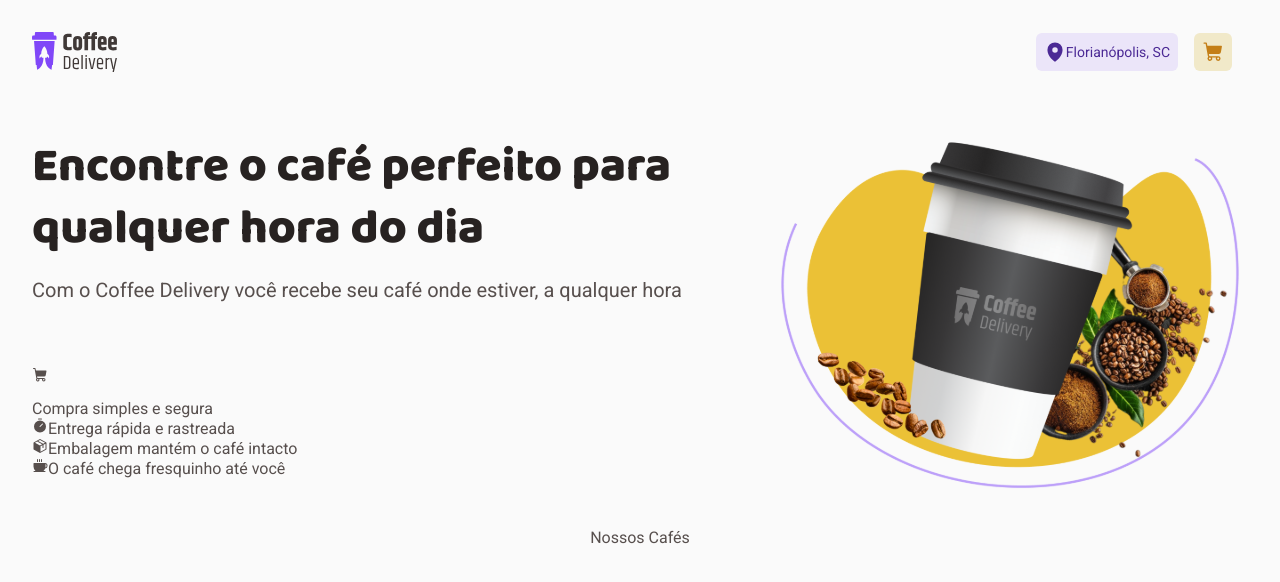
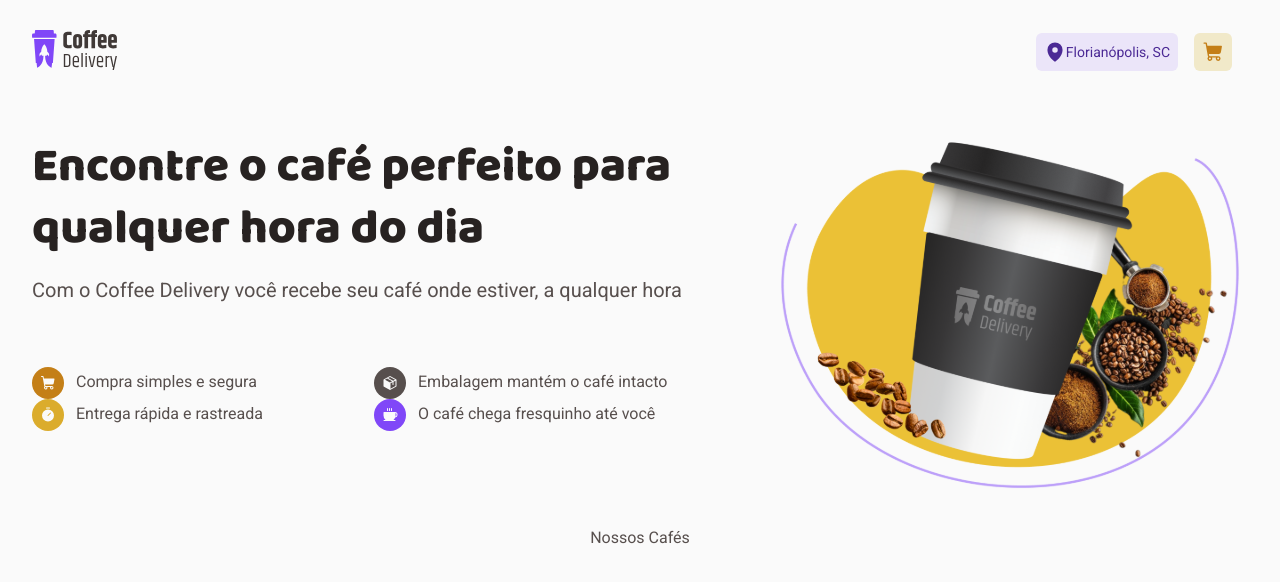
Before and after one commit to iago-monteirog/coffe-delivery-ignite, a React (Vite) app: page / in a window 1280 px wide. Shown: the top 582 px of the page. Built offline with nearby package versions, Linux system fonts and the light colour scheme.

Commit message:
feat: finish home presentation

```diff
--- a/src/components/Header/index.tsx
+++ b/src/components/Header/index.tsx
@@ -6,7 +6,9 @@
 export function Header() {
     return (
         <S.HeaderContainer>
-            <img src={coffeLogo} alt="" />
+            <NavLink to='/' title='Logo'>
+                <img src={coffeLogo} alt="" />
+            </NavLink>
 
             <nav>
                 <div>
--- a/src/pages/Home/index.tsx
+++ b/src/pages/Home/index.tsx
@@ -7,29 +7,38 @@
         <S.HomeContainer>
             <S.HomePresentation>
                 <S.PresentationContent>
-                    <div>
+                    <div className='first'>
                         <h1>Encontre o café perfeito para qualquer hora do dia</h1>
                         <p>Com o Coffee Delivery você recebe seu café onde estiver, a qualquer hora</p>
                     </div>
 
-                    <div>
+                    <div className='last'>
                         <S.StyledTags>
-                            <ShoppingCart weight='fill' size={16} />
+                            <S.StyledCircle circleColor='yellowDark'>
+                                <ShoppingCart weight='fill' size={16} />
+                            </S.StyledCircle>
                             <span>Compra simples e segura</span>
                         </S.StyledTags>
 
                         <S.StyledTags>
-                            <Timer weight='fill' size={16} />
-                            <span>Entrega rápida e rastreada</span>
-                        </S.StyledTags>
-
-                        <S.StyledTags>
-                            <Package weight='fill' size={16} />
+                            <S.StyledCircle circleColor='gray'>
+                                <Package weight='fill' size={16} />
+                            </S.StyledCircle>
                             <span>Embalagem mantém o café intacto</span>
                         </S.StyledTags>
 
                         <S.StyledTags>
-                            <Coffee weight='fill' size={16} />
+                            <S.StyledCircle circleColor='brandYellow'>
+                                <Timer weight='fill' size={16} />
+                            </S.StyledCircle>
+                            <span>Entrega rápida e rastreada</span>
+                        </S.StyledTags>
+
+
+                        <S.StyledTags>
+                            <S.StyledCircle circleColor='purple'>
+                                <Coffee weight='fill' size={16} />
+                            </S.StyledCircle>
                             <span>O café chega fresquinho até você</span>
                         </S.StyledTags>
                     </div>
--- a/src/pages/Home/styles.ts
+++ b/src/pages/Home/styles.ts
@@ -21,7 +21,7 @@
     flex-direction: column;
     gap: 4rem;
 
-    div:first-child {
+    .first {
         display: flex;
         flex-direction: column;
         gap: 1rem;
@@ -39,9 +39,46 @@
             line-height: 1.3;
         }
     }
+
+    .last {
+        display: grid;
+        grid-template-columns: repeat(2, 1fr);
+    }
 `
 
 export const CafeMenu = styled.div`
 `
 
-export const StyledTags = styled.div``
+export const StyledTags = styled.div`
+    display: flex;
+    align-items: center;
+    gap: 0.75rem;
+
+    span {
+        font-size: 1rem;
+        line-height: 1.3;
+    }
+`;
+
+const CIRCLE_COLOR = {
+    yellowDark: 'yellowDark',
+    brandYellow: 'yellow',
+    gray: 'baseText',
+    purple: 'purple'
+
+} as const;
+
+interface CircleProps {
+    circleColor: keyof typeof CIRCLE_COLOR;
+}
+
+export const StyledCircle = styled.div<CircleProps>`
+    background: ${props => props.theme[CIRCLE_COLOR[props.circleColor]]};
+    color: ${props => props.theme.background};
+    padding: 0.5rem;
+    border-radius: 50%;
+
+    display: flex;
+    justify-content: center;
+    align-items: center;
+`
```
